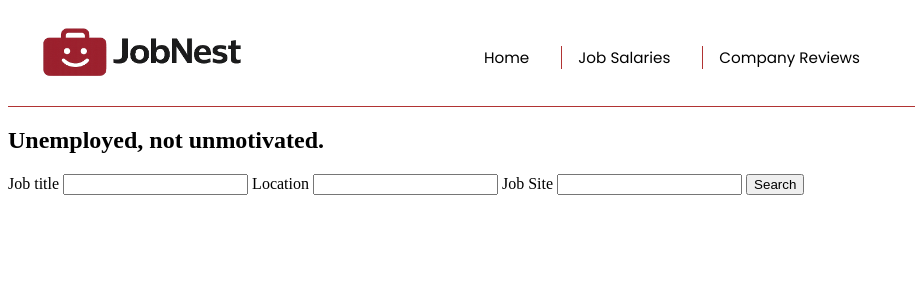
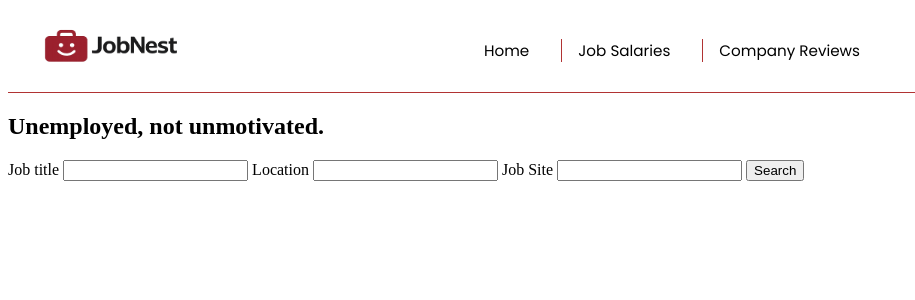
Before and after one commit to thenameisCharlie/unemployedAF, a Flask app: page / in a window 1280 px wide; the page is wider, and only the part inside the window is pictured. Shown: the top 300 px of that part, without its empty margins (0-915 px from the left). Run offline with Flask 3, Linux system fonts and the light colour scheme.

Commit message:
updated navbar styles

```diff
--- a/static/style.css
+++ b/static/style.css
@@ -1,10 +1,11 @@
 /* Navbar */
 nav {
   border-bottom: 1px solid #b13333;
+  padding: 0.2rem;
 }
 
 nav img {
-  height: 60px; /* Manually adjust the height of the image */
+  height: 40px; /* Manually adjust the height of the image */
   width: auto; /* automatically adjusts the image proportionally to the height adjusted (Avoids squishing image) */
 }
 
```
